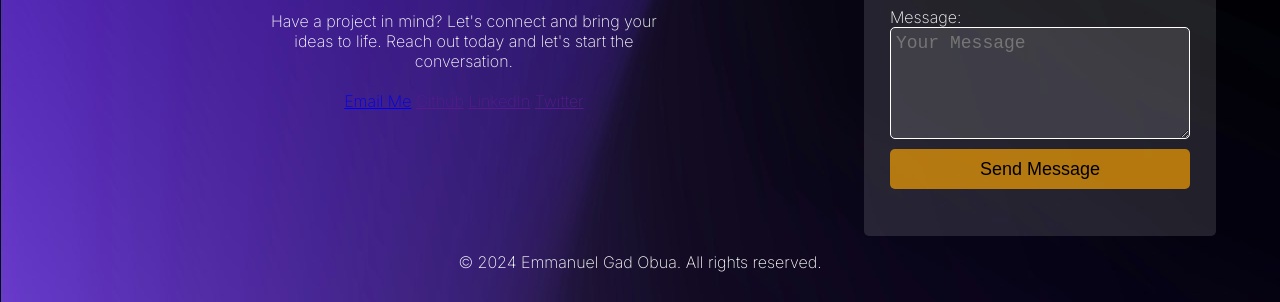
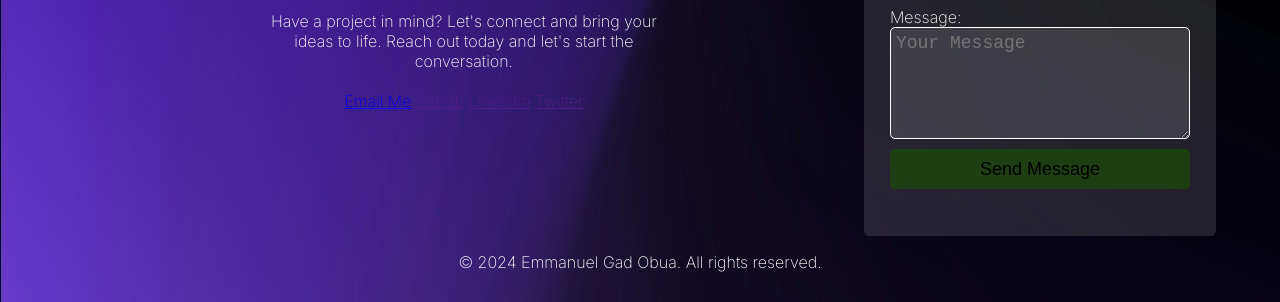
Before and after one commit to 629949/MySite-Portfolio, a plain HTML site: page index.html in a window 1280 px wide. Shown: the part 2434-2736 px from the top of the page. Drawn offline with nearby package versions, Linux system fonts and the light colour scheme.

Commit message:
change send button color

```diff
--- a/style.css
+++ b/style.css
@@ -393,7 +393,7 @@ form button {
     border: none;
     border-radius: 5px;
     font-size: 18px;
-    background-color: rgba(255, 166, 0, 0.658);
+    background-color: rgba(26, 77, 5, 0.664);
 }
 
 .form-container {
```
